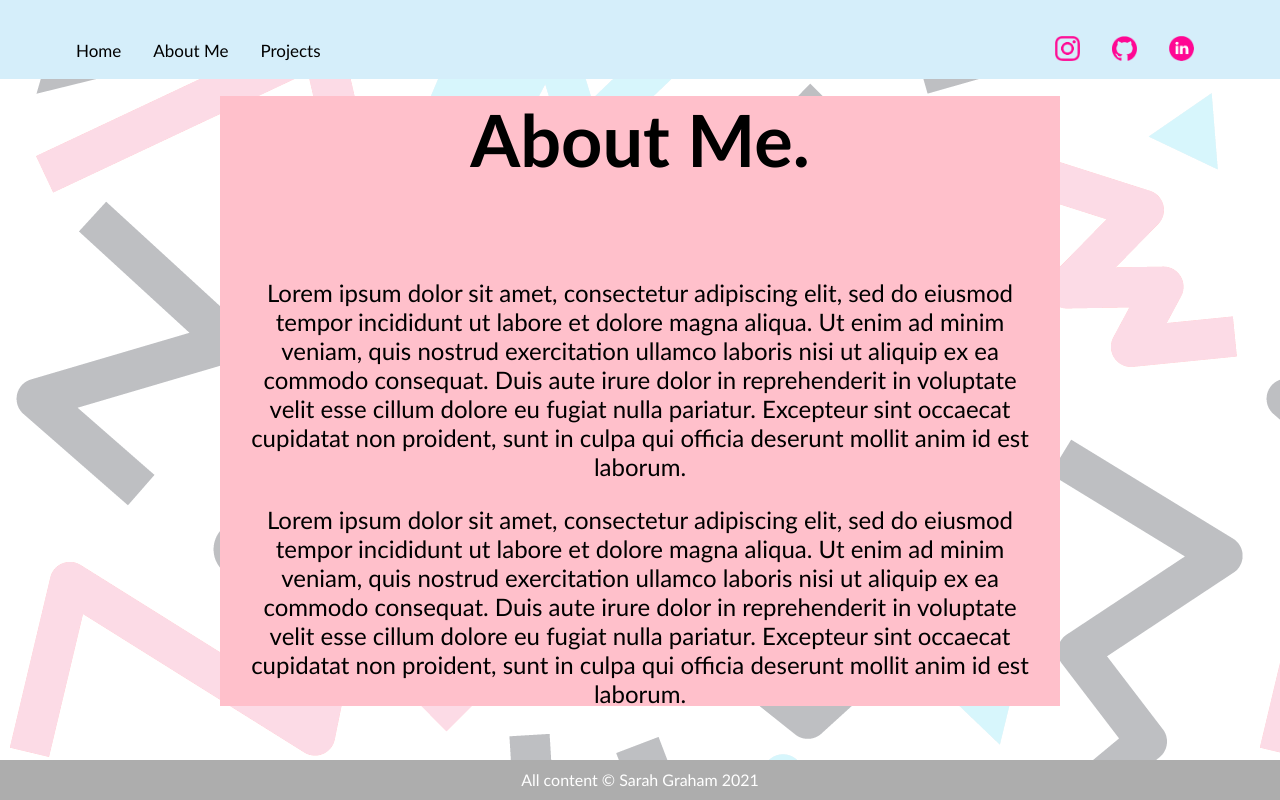
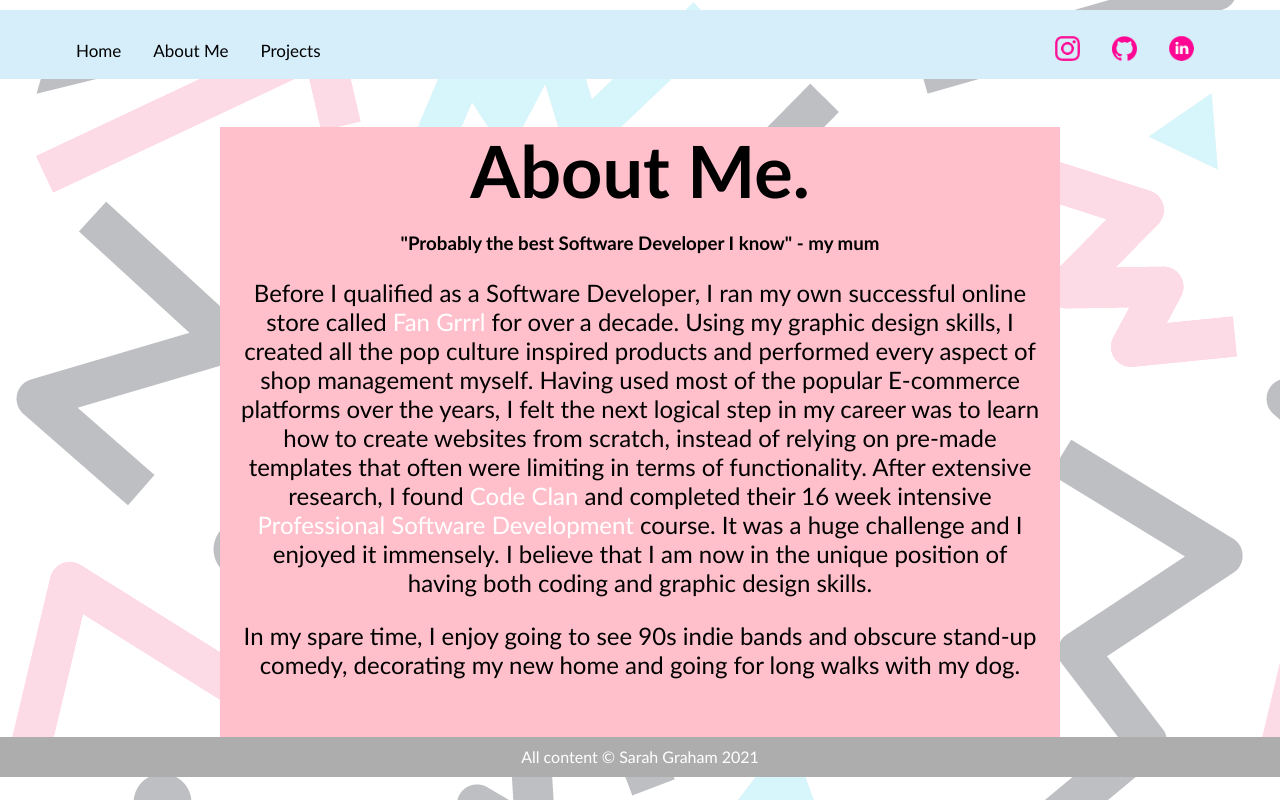
Before and after one commit to sarahgraham1982/my_portfolio, a React (Create React App) app: page /about in a window 1280 px wide. Built offline with nearby package versions, Linux system fonts and the light colour scheme.

Commit message:
added about page info

```diff
--- a/src/components/About.css
+++ b/src/components/About.css
@@ -9,7 +9,7 @@
 
 }
 
-.About h4 {
+.About h1 {
     font-size: 72px;
 }
 
--- a/src/components/About.js
+++ b/src/components/About.js
@@ -4,13 +4,15 @@ import '../components/About.css';
 const About = () => {
   return (
     <div className="About">
-      <h4>About Me.</h4>
+      <h1>About Me.</h1>
+      <h3>"Probably the best Software Developer I know" - my mum</h3>
       <p>
-        Lorem ipsum dolor sit amet, consectetur adipiscing elit, sed do eiusmod tempor incididunt ut labore et dolore magna aliqua. Ut enim ad minim veniam, quis nostrud exercitation ullamco laboris nisi ut aliquip ex ea commodo consequat. Duis aute irure dolor in reprehenderit in voluptate velit esse cillum dolore eu fugiat nulla pariatur. Excepteur sint occaecat cupidatat non proident, sunt in culpa qui officia deserunt mollit anim id est laborum.
+        Before I qualified as a Software Developer, I ran my own successful online store called <a href="https://www.fangrrrl.com/">Fan Grrrl</a> for over a decade. Using my graphic design skills, I created all the pop culture inspired products and performed every aspect of shop management myself. Having used most of the popular E-commerce platforms over the years, I felt the next logical step in my career was to learn how to create websites from scratch, instead of relying on pre-made templates that often were limiting in terms of functionality. After extensive research, I found <a href="https://codeclan.com/">Code Clan</a> and completed their 16 week intensive <a href="https://codeclan.com/courses/professional-software-development/">Professional Software Development</a> course. It was a huge challenge and I enjoyed it immensely. I believe that I am now in the unique position of having both coding and graphic design skills.
       </p>
       <p>
-        Lorem ipsum dolor sit amet, consectetur adipiscing elit, sed do eiusmod tempor incididunt ut labore et dolore magna aliqua. Ut enim ad minim veniam, quis nostrud exercitation ullamco laboris nisi ut aliquip ex ea commodo consequat. Duis aute irure dolor in reprehenderit in voluptate velit esse cillum dolore eu fugiat nulla pariatur. Excepteur sint occaecat cupidatat non proident, sunt in culpa qui officia deserunt mollit anim id est laborum.
+        In my spare time, I enjoy going to see 90s indie bands and obscure stand-up comedy, decorating my new home and going for long walks with my dog.
       </p>
+
     </div>
   );
 };
--- a/src/components/Footer.css
+++ b/src/components/Footer.css
@@ -1,5 +1,5 @@
 #Footer {
-    position: fixed;
+    position: relative;
     padding: 10px 0px 0px 0px;
     bottom: 0;
     width: 100%;
--- a/src/components/NavBar.css
+++ b/src/components/NavBar.css
@@ -8,7 +8,7 @@
     /* margin-left: 20px; */
     /* margin-right: 20px; */
     /* padding:20px 20px 20px 20px;  */
-    position: fixed;
+    position: relative;
     top: 0;
     width: 100%;
     background-color: rgb(213, 238, 250);
```
